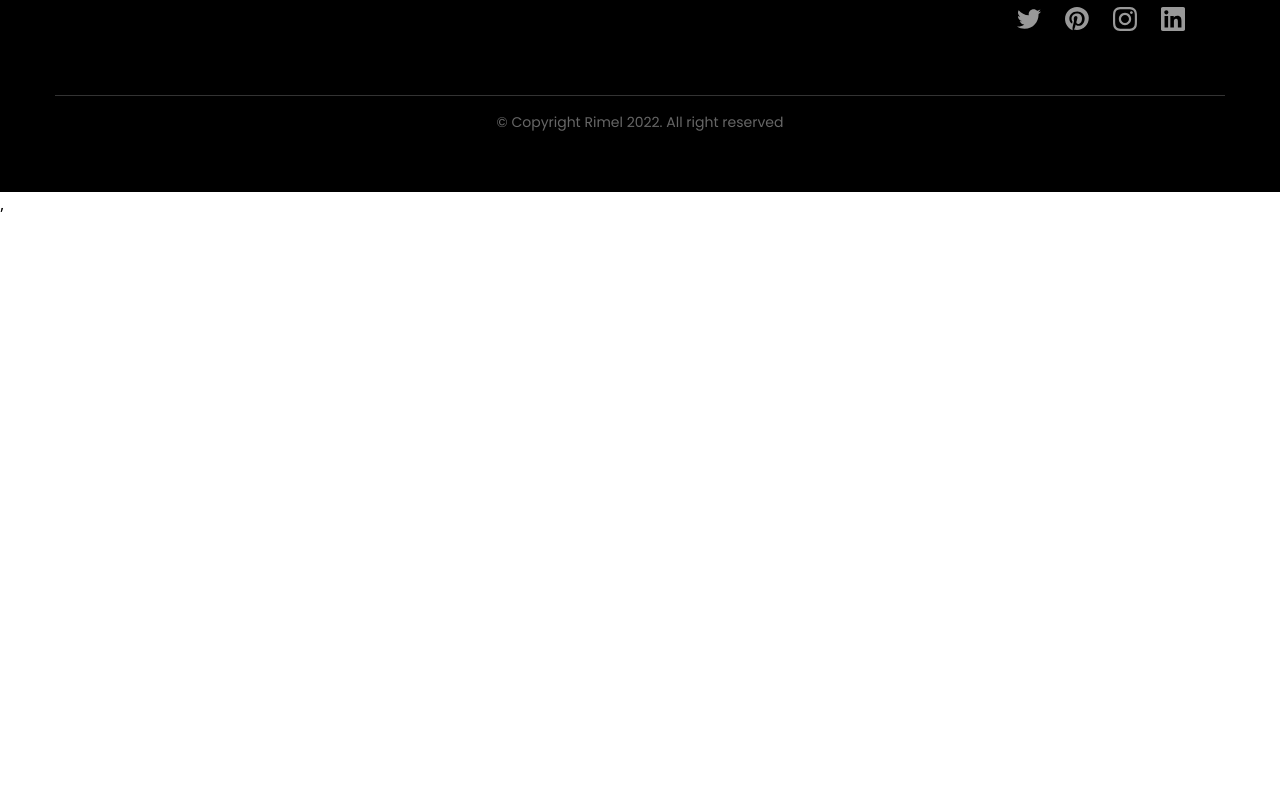
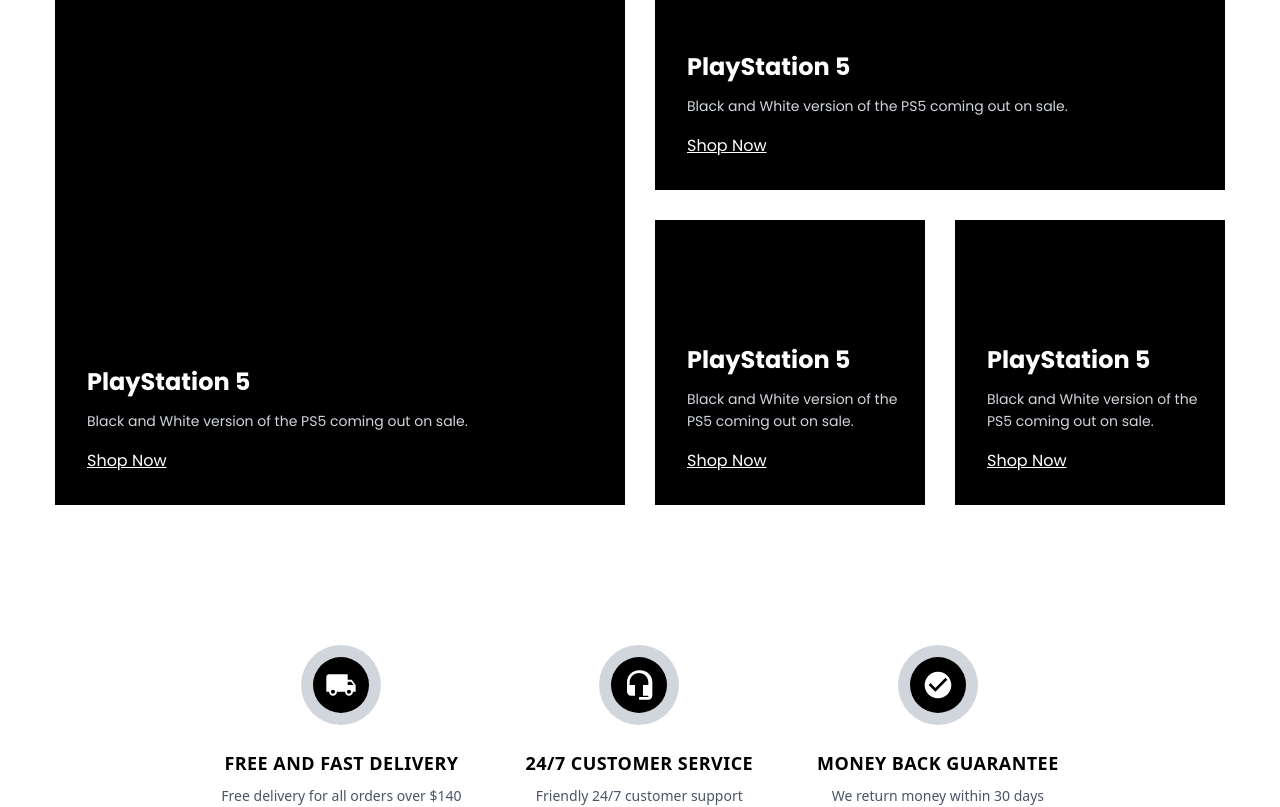
Before and after one commit to meheraj786/techmart-ecom, a React (Vite) app: page / in a window 1280 px wide. Shown: the part 4460-5267 px from the top of the page. Before the commit the page ends 4676 px from the top, so only its background shows below. Built offline with nearby package versions, Linux system fonts and the light colour scheme; a web font is replaced by a local one.

Commit message:
home page done

```diff
--- a/src/App.jsx
+++ b/src/App.jsx
@@ -6,6 +6,8 @@
 import BestSelling from './components/bestSelling/BestSelling'
 import OurProducts from './components/outProducts/OurProducts'
 import SingleOfferBanner from './components/singleOfferBanner.jsx/SingleOfferBanner'
+import Featured from './components/featured/Featured'
+import ServiceFeatures from './components/serviceFeatures/ServiceFeatures'
 
 function App() {
 
@@ -17,6 +19,8 @@
     <BestSelling/>
     <SingleOfferBanner/>
     <OurProducts/>
+    <Featured/>
+    <ServiceFeatures/>
     </>
   )
 }
--- /dev/null
+++ b/src/components/featured/Featured.jsx
@@ -0,0 +1,83 @@
+import React from "react";
+import Container from "../../layouts/Container";
+import Flex from "../../layouts/Flex";
+
+const Featured = () => {
+  return (
+    <div className="font-body pb-[140px]">
+      <Container>
+        <div className="text-primary mb-5 flex items-center justify-start ">
+          <div className="w-5 h-10 rounded-sm bg-primary mr-4"></div>
+          <span className="font-semibold">Featured</span>
+        </div>
+        <Flex className="mb-[60px]">
+          <h3>New Arrival</h3>
+        </Flex>
+        <div className="grid grid-cols-2 gap-x-[30px]">
+          <div className="bg-black relative h-[600px]">
+            <div className="absolute bottom-8 left-8">
+              <h4 className="text-2xl text-white font-bold mb-3">
+                PlayStation 5
+              </h4>
+              <p className="text-gray-300 text-[14px] mb-4 leading-relaxed">
+                Black and White version of the PS5 coming out on sale.
+              </p>
+              <p className="text-white underline cursor-pointer hover:text-gray-300 transition-colors">
+                Shop Now
+              </p>
+            </div>
+          </div>
+          <div className=" h-[600px]">
+            <div className="grid grid-rows-2 gap-y-[30px]">
+              <div className="bg-black relative h-[285px]">
+                <div className="absolute bottom-8 left-8">
+                  <h4 className="text-2xl text-white font-bold mb-3">
+                    PlayStation 5
+                  </h4>
+                  <p className="text-gray-300 mb-4 text-[14px] leading-relaxed">
+                    Black and White version of the PS5 coming out on sale.
+                  </p>
+                  <p className="text-white text-[16px] underline cursor-pointer hover:text-gray-300 transition-colors">
+                    Shop Now
+                  </p>
+                </div>
+              </div>
+              <div className=" h-[285px]">
+                <div className="grid grid-cols-2 gap-x-[30px]">
+                  <div className="bg-black relative h-[285px]">
+                    <div className="absolute bottom-8 left-8">
+                      <h4 className="text-2xl text-white font-bold mb-3">
+                        PlayStation 5
+                      </h4>
+                      <p className="text-gray-300 text-[14px] mb-4 leading-relaxed">
+                        Black and White version of the PS5 coming out on sale.
+                      </p>
+                      <p className="text-white underline cursor-pointer hover:text-gray-300 transition-colors">
+                        Shop Now
+                      </p>
+                    </div>
+                  </div>
+                  <div className="bg-black relative h-[285px]">
+                    <div className="absolute bottom-8 left-8">
+                      <h4 className="text-2xl text-white font-bold mb-3">
+                        PlayStation 5
+                      </h4>
+                      <p className="text-gray-300 text-[14px] mb-4 leading-relaxed">
+                        Black and White version of the PS5 coming out on sale.
+                      </p>
+                      <p className="text-white underline cursor-pointer hover:text-gray-300 transition-colors">
+                        Shop Now
+                      </p>
+                    </div>
+                  </div>
+                </div>
+              </div>
+            </div>
+          </div>
+        </div>
+      </Container>
+    </div>
+  );
+};
+
+export default Featured;
--- a/src/components/outProducts/OurProducts.jsx
+++ b/src/components/outProducts/OurProducts.jsx
@@ -8,7 +8,7 @@
 
 const OurProducts = () => {
   return (
-    <div className="font-body relative pt-[60px] pb-[60px]">
+    <div className="font-body relative pt-[60px] pb-[140px]">
       <Container>
         <div className="text-primary mb-5 flex items-center justify-start ">
           <div className="w-5 h-10 rounded-sm bg-primary mr-4"></div>
--- /dev/null
+++ b/src/components/serviceFeatures/ServiceFeatures.jsx
@@ -0,0 +1,64 @@
+import React from 'react'
+
+export default function ServiceFeatures() {
+  const features = [
+    {
+      icon: (
+        <svg className="w-8 h-8" fill="currentColor" viewBox="0 0 24 24">
+          <path d="M20 8h-3V4H3c-1.1 0-2 .9-2 2v11h2c0 1.66 1.34 3 3 3s3-1.34 3-3h6c0 1.66 1.34 3 3 3s3-1.34 3-3h2v-5l-3-4zM6 18.5c-.83 0-1.5-.67-1.5-1.5s.67-1.5 1.5-1.5 1.5.67 1.5 1.5-.67 1.5-1.5 1.5zm13.5-9l1.96 2.5H17V9.5h2.5zm-1.5 9c-.83 0-1.5-.67-1.5-1.5s.67-1.5 1.5-1.5 1.5.67 1.5 1.5-.67 1.5-1.5 1.5z"/>
+        </svg>
+      ),
+      title: "FREE AND FAST DELIVERY",
+      description: "Free delivery for all orders over $140"
+    },
+    {
+      icon: (
+        <svg className="w-8 h-8" fill="currentColor" viewBox="0 0 24 24">
+          <path d="M12 1c-4.97 0-9 4.03-9 9v7c0 1.66 1.34 3 3 3h3v-8H5v-2c0-3.87 3.13-7 7-7s7 3.13 7 7v2h-4v8h4v1h-7v2h7c1.66 0 3-1.34 3-3V10c0-4.97-4.03-9-9-9z"/>
+        </svg>
+      ),
+      title: "24/7 CUSTOMER SERVICE",
+      description: "Friendly 24/7 customer support"
+    },
+    {
+      icon: (
+        <svg className="w-8 h-8" fill="currentColor" viewBox="0 0 24 24">
+          <path d="M12 2C6.48 2 2 6.48 2 12s4.48 10 10 10 10-4.48 10-10S17.52 2 12 2zm-2 15l-5-5 1.41-1.41L10 14.17l7.59-7.59L19 8l-9 9z"/>
+        </svg>
+      ),
+      title: "MONEY BACK GUARANTEE",
+      description: "We return money within 30 days"
+    }
+  ];
+
+  return (
+    <div className="bg-white pb-[140px]">
+      <div className="container mx-auto px-6">
+        <div className="flex flex-col md:flex-row justify-center items-center gap-8 md:gap-16">
+          {features.map((feature, index) => (
+            <div key={index} className="text-center max-w-sm">
+              {/* Icon Container */}
+              <div className="mb-6 flex justify-center">
+                <div className="w-20 h-20 bg-gray-300 rounded-full flex items-center justify-center relative">
+                  <div className="w-14 h-14 bg-black rounded-full flex items-center justify-center text-white">
+                    {feature.icon}
+                  </div>
+                </div>
+              </div>
+
+              {/* Content */}
+              <div className="space-y-2">
+                <p className="text-lg font-bold text-black uppercase tracking-wide">
+                  {feature.title}
+                </p>
+                <p className="text-gray-600 text-sm leading-relaxed">
+                  {feature.description}
+                </p>
+              </div>
+            </div>
+          ))}
+        </div>
+      </div>
+    </div>
+  );
+}
```
